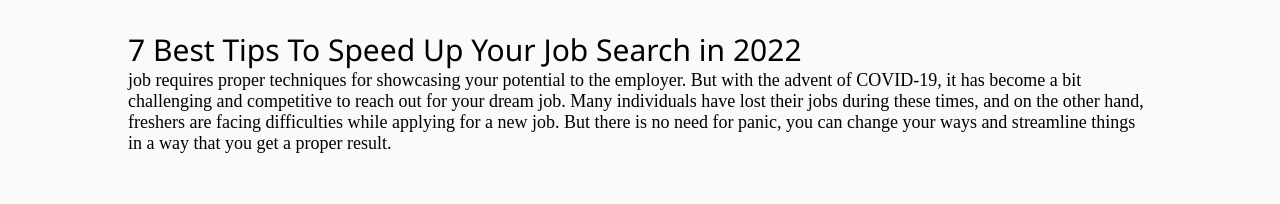
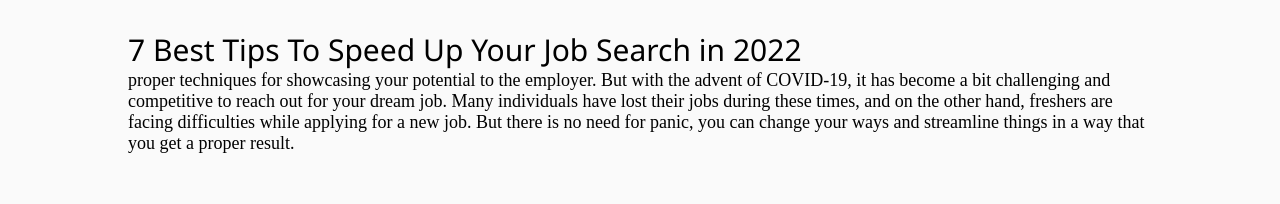
Before and after one commit to 24ERIC/official_webiste, a React (Create React App) app: page / in a window 1280 px wide. Shown: the part 144-348 px from the top of the page. Built offline with nearby package versions, Linux system fonts and the light colour scheme.

Commit message:
Update App.js

```diff
--- a/src/App.js
+++ b/src/App.js
@@ -30,7 +30,6 @@ function App() {
 							Job Search in 2022
 						</h1>
 						<p class="text-small">
-							  job requires
 							proper techniques for showcasing your
 							potential to the employer. But with
 							the advent of COVID-19, it has become
```
